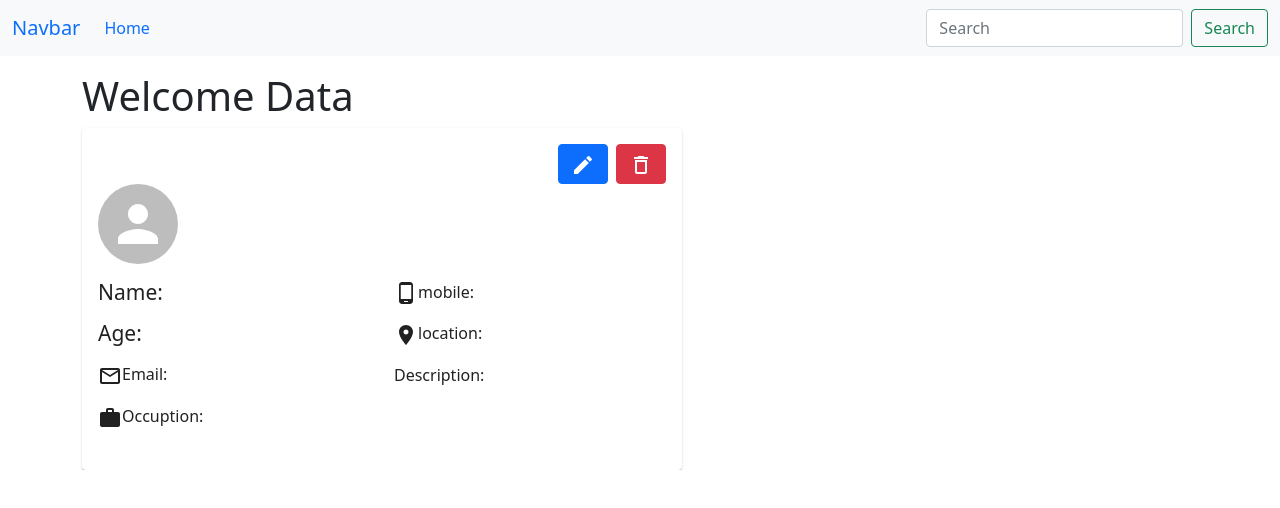
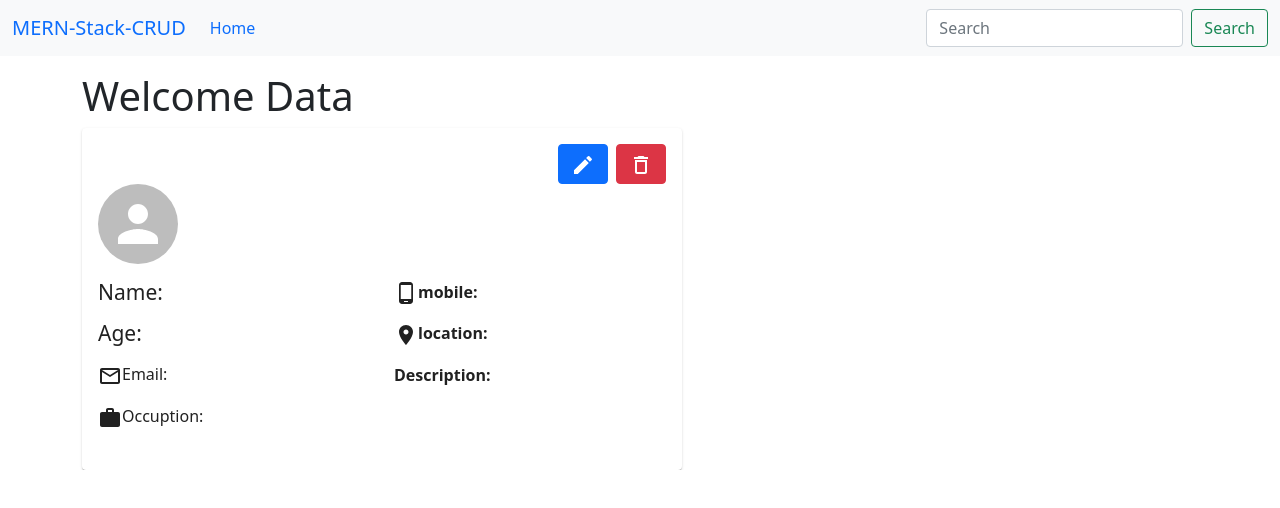
Before and after one commit to AB-Siddique278/MERN-Stack-Project, a React (Create React App) app: page /view/1 in a window 1280 px wide. Shown: the top 508 px of the page. Built offline with nearby package versions, Linux system fonts and the light colour scheme; no server answers.

Commit message:
somthing

```diff
--- a/src/App.css
+++ b/src/App.css
@@ -47,3 +47,6 @@
 .left_view h3{
   font-size: 21px;
 }
+.right_view p{
+  font-weight: 600;
+}
--- a/src/components/Navbaar.js
+++ b/src/components/Navbaar.js
@@ -1,19 +1,19 @@
 import React from 'react';
-import { NavLink } from 'react-router-dom'
+import { Link, NavLink } from 'react-router-dom'
 
 const Navbaar = () => {
     return (
         <header>
             <nav className="navbar navbar-expand-lg bg-light">
                 <div className="container-fluid">
-                    <a className="navbar-brand" href="#">Navbar</a>
+                    <Link to="/" className="navbar-brand" >MERN-Stack-CRUD </Link>
                     <button className="navbar-toggler" type="button" data-bs-toggle="collapse" data-bs-target="#navbarSupportedContent" aria-controls="navbarSupportedContent" aria-expanded="false" aria-label="Toggle navigation">
                         <span className="navbar-toggler-icon"></span>
                     </button>
                     <div className="collapse navbar-collapse" id="navbarSupportedContent">
                         <ul className="navbar-nav me-auto mb-2 mb-lg-0">
                             <li className="nav-item">
-                                <a className="nav-link active" aria-current="page" href="#">Home</a>
+                                <Link to="/" className="nav-link active" aria-current="page">Home</Link>
                             </li>
 
 
--- a/src/components/Register.js
+++ b/src/components/Register.js
@@ -1,7 +1,10 @@
-import React, { useState } from 'react';
+import React, { useContext, useState } from 'react';
 import { NavLink } from 'react-router-dom';
 
+
 const Register = () => {
+
+
 
     const [inpval, setINP] = useState({
         name: "",
@@ -52,6 +55,7 @@ const Register = () => {
         } else {
 
             alert("Data Added")
+
             console.log("data added");
 
         }
--- a/src/index.js
+++ b/src/index.js
@@ -4,13 +4,19 @@ import './index.css';
 import App from './App';
 import reportWebVitals from './reportWebVitals';
 import { BrowserRouter } from "react-router-dom";
+
+
 const root = ReactDOM.createRoot(document.getElementById('root'));
 root.render(
+
   <React.StrictMode>
+
     <BrowserRouter>
       <App />
     </BrowserRouter>
+
   </React.StrictMode>
+
 );
 
 // If you want to start measuring performance in your app, pass a function
```
Also changed, not shown: src/components/Home.js (+11 -36 lines), src/components/context/ContextProvider.js (added, +21 -0 lines).
